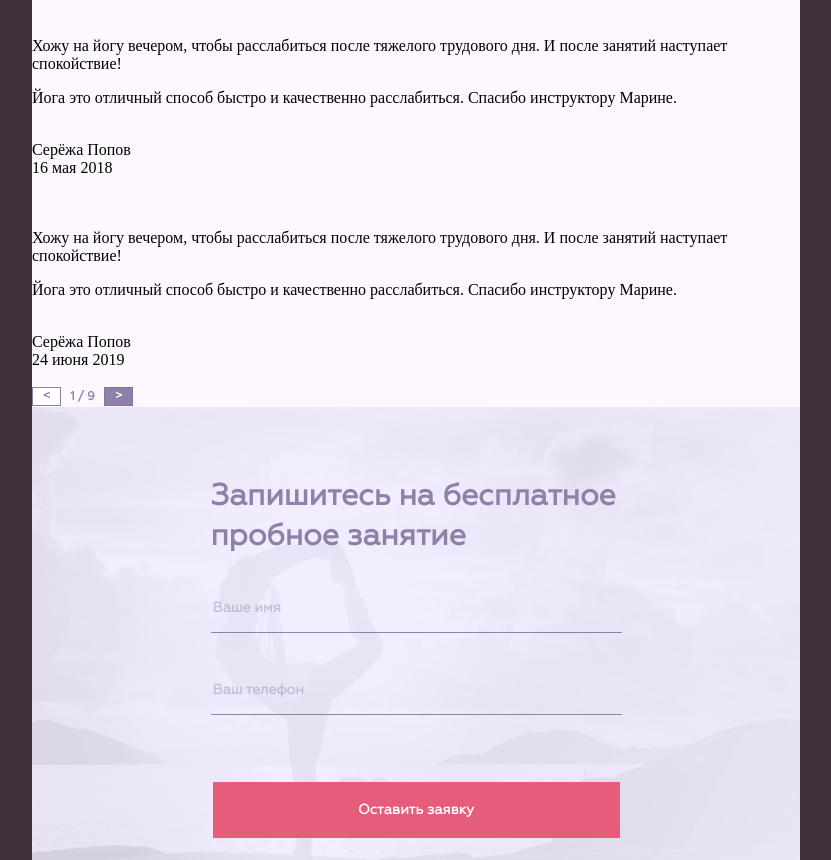
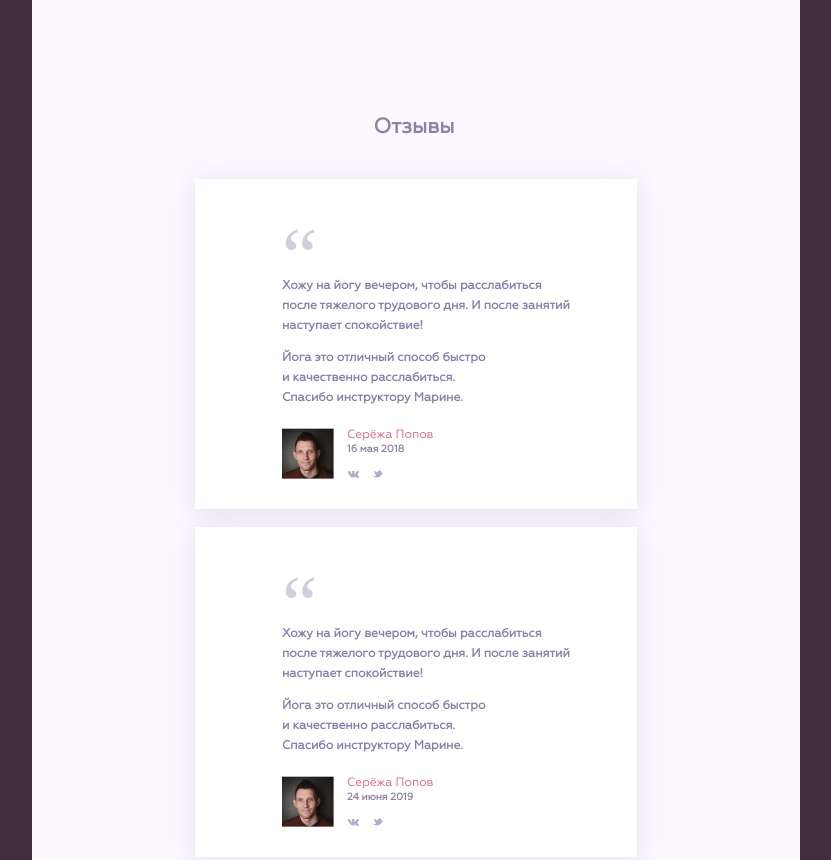
Before and after one commit to jackasmile92/yoga-css-training, a plain HTML site: page index.html in a window 1280 px wide. Shown: the part 1889-2749 px from the top of the page, without its empty margins (224-1055 px from the left). Drawn offline with Linux system fonts and the light colour scheme; a web font is replaced by a local one.

Commit message:
768 done

```diff
--- a/index.html
+++ b/index.html
@@ -8,6 +8,7 @@
 
     <link rel="stylesheet" href="./css/font.css">
     <link rel="stylesheet" type="text/css" href="https://fonts.googleapis.com/css?family=Caveat" />
+    <link rel="stylesheet" type="text/css" href="https://fonts.googleapis.com/css?family=Francois+One" />
 
     <link rel="stylesheet" href="./css/main.css">
 </head>
@@ -263,27 +264,30 @@
             </div>
         </div>
         <div class="feedback">
+            <div class="feedback__content">
+
                 <div class="feedback__title block-title">
                     Отзывы
                 </div>
-            <div class="feedback__content">
+
                 <div class="feedback__comment">
+                    <div class="comment__content">
                         <div class="comment__logo">
-                        <img class="comment__logo-img" src="" alt="">
+                            “
                         </div>
                         <div class="comment__text">
-                        <p class="comment__text-part">Хожу на йогу вечером, чтобы расслабиться
+                            <p class="comment__text-part">Хожу на йогу вечером, чтобы расслабиться<br>
                                 после тяжелого трудового дня. И после занятий
                                 наступает спокойствие! </p>
                             <p class="comment__text-part">
-                            Йога это отличный способ быстро
-                            и качественно расслабиться.
+                                Йога это отличный способ быстро<br>
+                                и качественно расслабиться.<br>
                                 Спасибо инструктору Марине.</p>
                         </div>
 
                         <div class="comment__bottom">
                             <div class="comment__bottom-icon">
-                            <img class="comment__bottom-img" src="" alt="">
+                                <img class="comment__bottom-img" src="./src/img/photo.png" alt="">
                             </div>
                             <div class="comment__bottom-info">
                                 <div class="comment__bottom-name">
@@ -293,29 +297,32 @@
                                     16 мая 2018
                                 </div>
                                 <div class="comment__bottom-socials">
-                                <img class="social__bottom" src="" alt="">
-                                <img class="social__bottom" src="" alt="">
+                                    <img class="social__bottom" src="./src/img/vkontakte.svg" alt="">
+                                    <img class="social__bottom" src="./src/img/Twitter.svg" alt="">
+                                </div>
                             </div>
                         </div>
                     </div>
                 </div>
                 <div class="feedback__comment">
+                    <div class="comment__content">
                         <div class="comment__logo">
-                        <img class="comment__logo-img" src="" alt="">
+                            “
                         </div>
                         <div class="comment__text">
-                        <p class="comment__text-part">Хожу на йогу вечером, чтобы расслабиться
+                            <p class="comment__text-part">
+                                Хожу на йогу вечером, чтобы расслабиться<br>
                                 после тяжелого трудового дня. И после занятий
                                 наступает спокойствие! </p>
                             <p class="comment__text-part">
-                            Йога это отличный способ быстро
-                            и качественно расслабиться.
+                                Йога это отличный способ быстро<br>
+                                и качественно расслабиться.<br>
                                 Спасибо инструктору Марине.</p>
                         </div>
 
                         <div class="comment__bottom">
                             <div class="comment__bottom-icon">
-                            <img class="comment__bottom-img" src="" alt="">
+                                <img class="comment__bottom-img" src="./src/img/photo.png" alt="">
                             </div>
                             <div class="comment__bottom-info">
                                 <div class="comment__bottom-name">
@@ -325,8 +332,9 @@
                                     24 июня 2019
                                 </div>
                                 <div class="comment__bottom-socials">
-                                <img class="social__bottom" src="" alt="">
-                                <img class="social__bottom" src="" alt="">
+                                    <img class="social__bottom" src="./src/img/vkontakte.svg" alt="">
+                                    <img class="social__bottom" src="./src/img/Twitter.svg" alt="">
+                                </div>
                             </div>
                         </div>
                     </div>
--- a/scss/main.scss
+++ b/scss/main.scss
@@ -38,14 +38,14 @@ html {
     padding: 0px;
     margin: 0px;
     background-color: $background-color-pink;
-    cursor: default ;
+    cursor: default;
 }
 
 :focus {
     outline: none;
 }
 
-button{
+button {
     cursor: pointer;
 }
 
@@ -589,6 +589,7 @@ button{
 
     &__nav {
         @extend %flex_row;
+
         &-text {
             @extend %font-Geometria;
             font-size: 12px;
@@ -609,7 +610,7 @@ button{
                 margin-left: 9.44px;
             }
 
-            &--left{
+            &--left {
                 border: 1px solid $button-color-violet;
                 background-color: $button-color-white;
                 color: $font-color-lighter;
@@ -620,7 +621,7 @@ button{
 
 }
 
-.nav__team{
+.nav__team {
     margin-left: 169px;
 }
 
@@ -667,3 +668,100 @@ button{
     line-height: 16px;
     margin-bottom: 19px;
 }
+
+
+.comment {
+    &__logo {
+        font-family: Francois One;
+        font-style: normal;
+        font-weight: normal;
+        font-size: 80px;
+        line-height: 15px;
+        color: rgba(142, 128, 169, 0.39);
+
+    }
+
+    &__content {
+        margin-left: 87px;
+        margin-top: 55px;
+    }
+
+    &__text {
+        width: 298px;
+        height: 140px;
+        @extend %font-Geometria;
+        font-size: 12px;
+        line-height: 20px;
+        font-weight: 600;
+    }
+
+    &__bottom {
+        @extend %flex_row;
+        margin-top: 12px;
+
+        &-icon img {
+            width: 52px;
+            height: 51px;
+            -webkit-transform: scaleX(-1);
+            transform: scaleX(-1);
+        }
+
+        &-info {
+            margin-left: 13px;
+        }
+
+        &-name {
+            @extend %font-Geometria;
+            font-size: 12px;
+            color: $font-color-pink;
+            font-weight: 500;
+        }
+
+        &-date {
+            @extend %font-Geometria;
+            font-size: 10px;
+        }
+
+        &-socials {
+            margin-top: 8px;
+        }
+    }
+}
+
+.social__bottom {
+    height: 8px;
+    margin-right: 8px;
+}
+
+.feedback {
+    width: $main_width;
+    padding-top: 137.66px;
+    padding-bottom: 147.66px;
+
+
+    &__content {
+        width: 442px;
+        margin: 0 auto;
+    }
+
+    &__nav {
+        padding-top: 41px;
+        margin: 0 auto;
+        width: 104.18px;
+    }
+
+    &__title {
+        width: 85px;
+        margin: 0 auto;
+        margin-bottom: 38px;
+    }
+
+    &__comment {
+        width: 442px;
+        height: 315px;
+        background: $background-color;
+        box-shadow: 0px 4px 25px rgba(142, 128, 169, 0.2);
+        padding-top: 15px;
+        margin-bottom: 18px;
+    }
+}
```
Also changed, not shown: css/main.css. Lines whose indentation alone changed are shown as unchanged.
